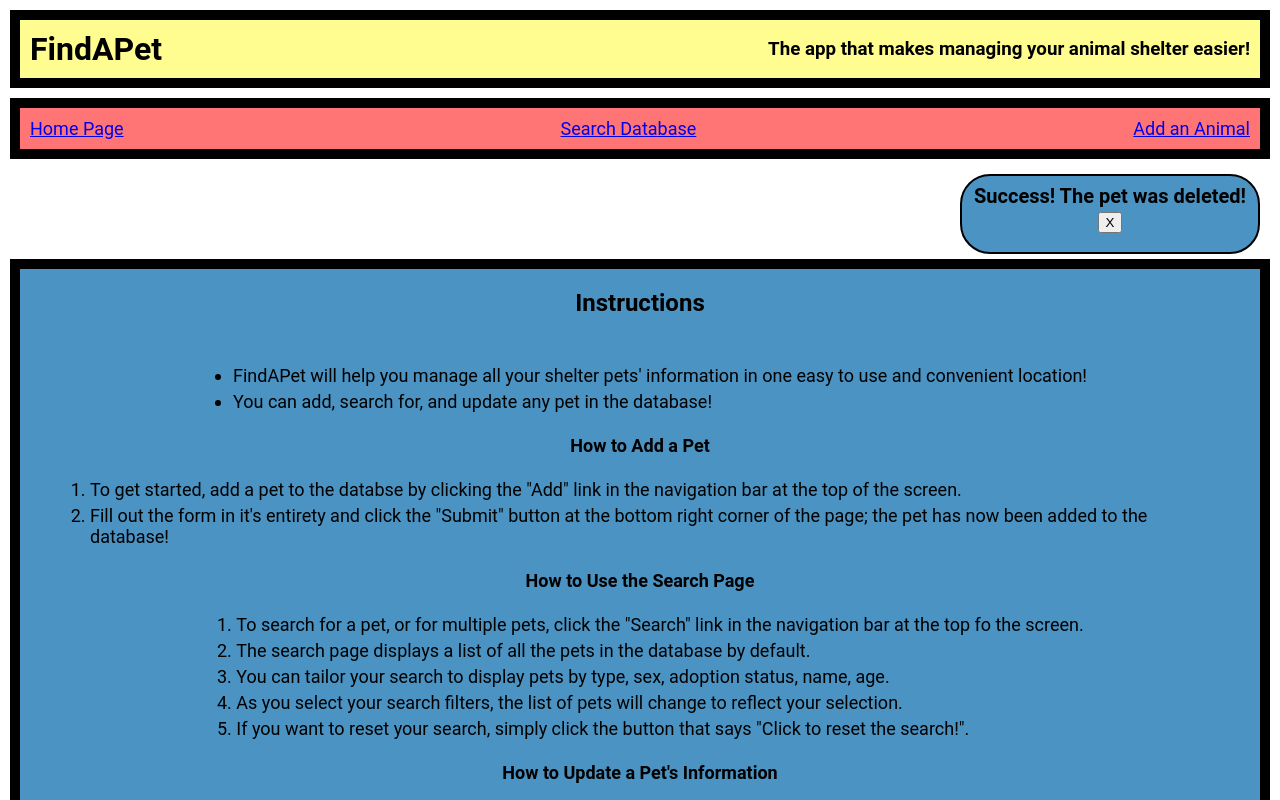
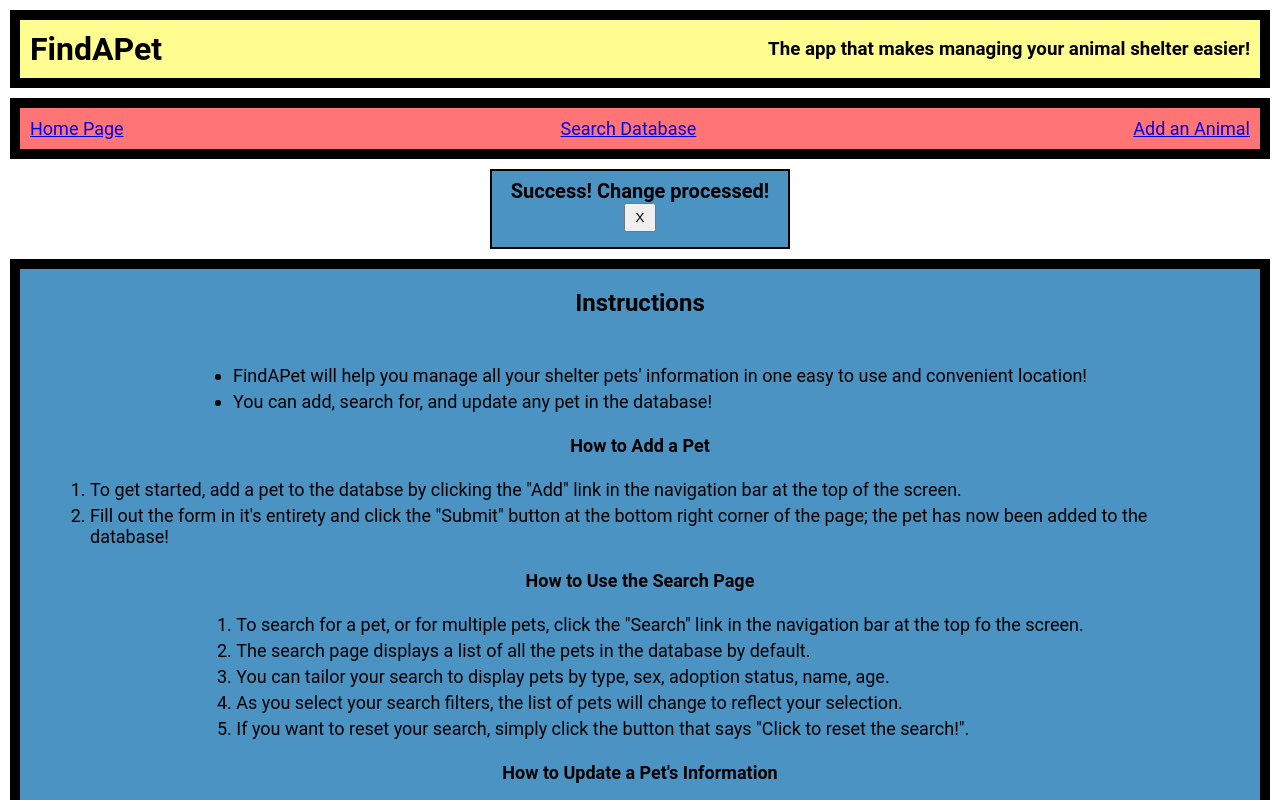
Before and after one commit to Lmcmaaser/find-a-pet-app, a React (Create React App) app: page /delete/264e2db5-cc76-4816-80fc-66ccac3ba491 in a window 1280 px wide. Both pictures are taken after a click on the button "Delete". Shown: the top 800 px of the page. Built offline with nearby package versions, Linux system fonts and the light colour scheme; what react-alert-template-basic would draw is missing.

Commit message:
ValidationSuccess working with Delete

```diff
--- a/src/App/App.css
+++ b/src/App/App.css
@@ -23,6 +23,10 @@ h1, h3 {
   color: black;
 }
 
+div.success {
+  margin: 0px auto 10px auto;
+}
+
 
 @media screen and (min-width: 460px) {
   h1, h3 {
--- a/src/App/App.js
+++ b/src/App/App.js
@@ -37,7 +37,7 @@ export default class App extends Component {
   }
   validateSuccess() {
     if (this.state.deletion) {
-      return "Success! The pet was deleted!"
+      return "Success! Change processed!"
     }
   }
 
--- a/src/Delete/Delete.js
+++ b/src/Delete/Delete.js
@@ -23,16 +23,9 @@ class Delete extends React.Component {
     this.props.history.push('/');
   }
 
-  validateSuccess() {
-    if (this.state.submitted) {
-      return "Success! The pet was added!"
-    }
-  }
-
   render() {
     const { pets=[] } = this.context;
     const pet = pets.find(pet => pet.id === this.props.match.params.id)
-    // const successMessage = this.validateSuccess();
     return (
       <div className="delete-form" >
         <h2>Would you like to delete this pet?</h2>
--- a/src/ValidationSuccess/ValidationSuccess.css
+++ b/src/ValidationSuccess/ValidationSuccess.css
@@ -1,6 +1,5 @@
 .success {
   background-color: #4A93C2;
-  border-radius: 30px;
   border: 2px solid black;
   display: block;
   font-size: 20px;
@@ -9,9 +8,8 @@
   padding: 8px;
   text-align: center;
   width: 300px;
-  margin: 5px 10px 5px auto;
 }
 
 .x-button {
-
+  padding: 5px 10px 5px 10px;
 }
```
